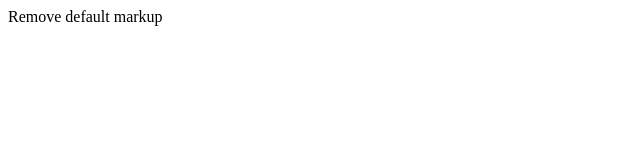
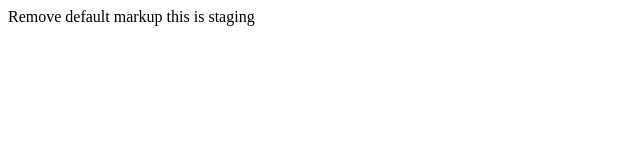
Before and after one commit to Leebonggu/next-deploy-test, a Next.js app: page / in a window 1280 px wide. Shown: the top 160 px of the page, without its empty margins (0-640 px from the left). Built offline with nearby package versions, Linux system fonts and the light colour scheme.

Commit message:
push to staging

```diff
--- a/src/pages/index.tsx
+++ b/src/pages/index.tsx
@@ -15,6 +15,7 @@ export default function Home() {
       </Head>
       <main>
         Remove default markup
+        this is staging
       </main>
     </>
   )
```
